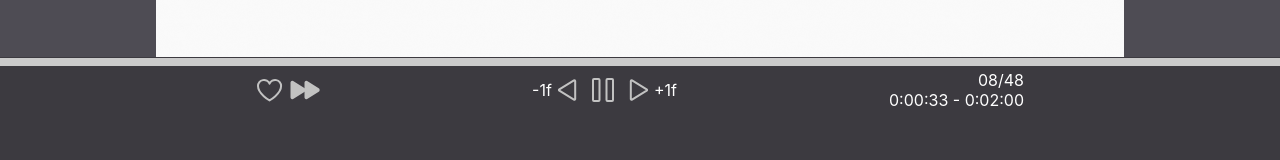
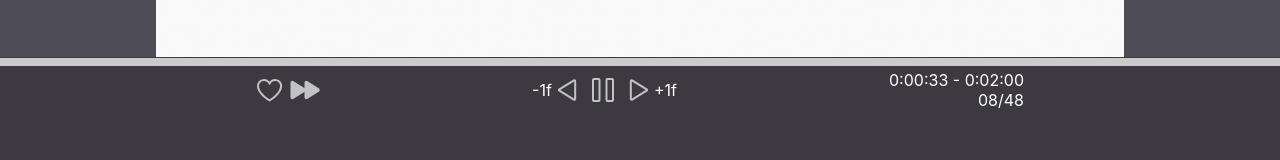
Before and after one commit to F1int0m/-WebChamber, a React (Create React App) app in the folder frontend/: page /post in a window 1280 px wide. Shown: the part 567-727 px from the top of the page. Built offline with nearby package versions, Linux system fonts and the light colour scheme; no server answers.

Commit message:
начал работать с libgif

```diff
--- a/frontend/package.json
+++ b/frontend/package.json
@@ -7,6 +7,7 @@
     "@testing-library/jest-dom": "^5.16.5",
     "@testing-library/react": "^13.4.0",
     "@testing-library/user-event": "^13.5.0",
+    "libgif": "^0.0.3",
     "node-sass": "^7.0.3",
     "react": "^18.2.0",
     "react-dom": "^18.2.0",
--- a/frontend/src/components/features/MediaPlayer/ControlPanel/ControlPanel.jsx
+++ b/frontend/src/components/features/MediaPlayer/ControlPanel/ControlPanel.jsx
@@ -45,10 +45,10 @@ const ControlPanel = () => {
                     </div>
                     <div className={style.meta}>
                         <div>
-                            <span>08/48</span>
+                            <span>0:00:33 - 0:02:00</span>
                         </div>
                         <div>
-                            <span>0:00:33 - 0:02:00</span>
+                            <span>08/48</span>
                         </div>
                     </div>
                 </div>
--- a/frontend/src/components/features/MediaPlayer/sources/GifSource.jsx
+++ b/frontend/src/components/features/MediaPlayer/sources/GifSource.jsx
@@ -3,6 +3,12 @@ import React, {useEffect, useState} from 'react';
 import style from './Sourse.module.scss'
 import ControlPanel from "../ControlPanel/ControlPanel";
 import Loader from "../../../../view/components/Loader/Loader";
+
+
+
+// TODO: update webpack from 5 to 5.75+
+// Cross-realm object access in Webpack 5 - https://github.com/advisories/GHSA-hc6q-2mpp-qw7j
+// - appears after installing libgif
 
 const GifSource = ({source}) => {
     const [isLoading, setIsLoading] = useState(true)
```
Also changed, not shown: 1 other file (tests, documents, lock files or other folders).
